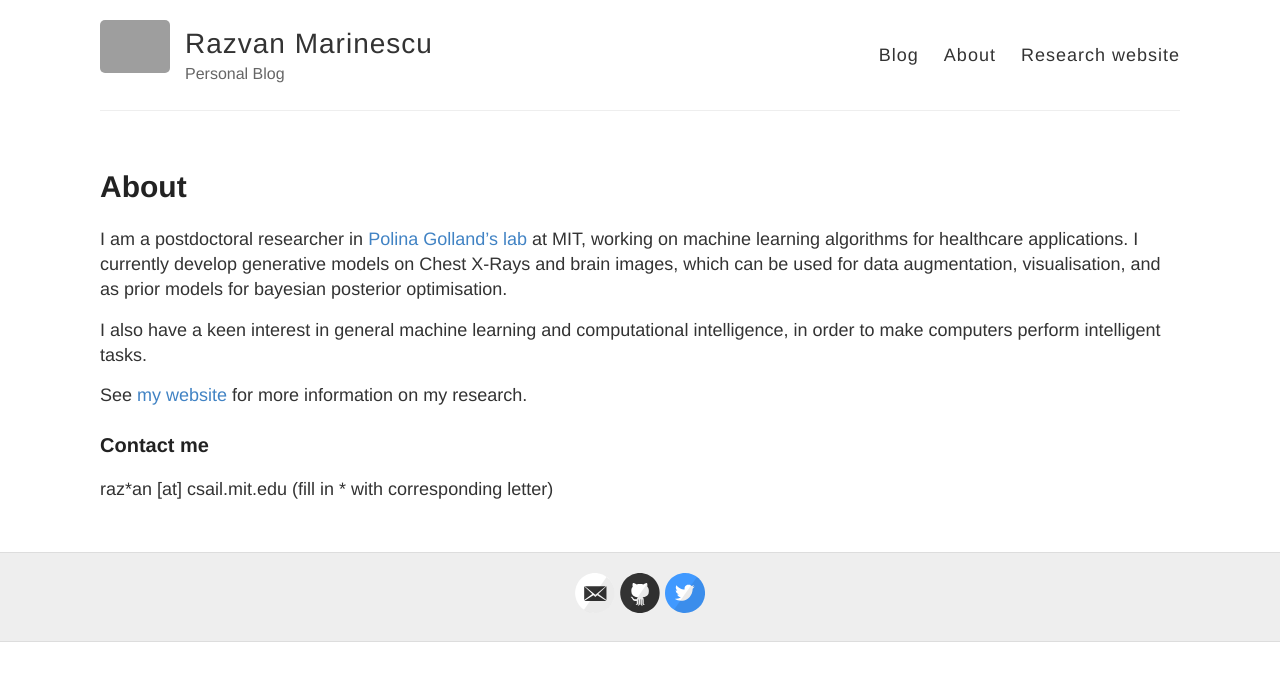
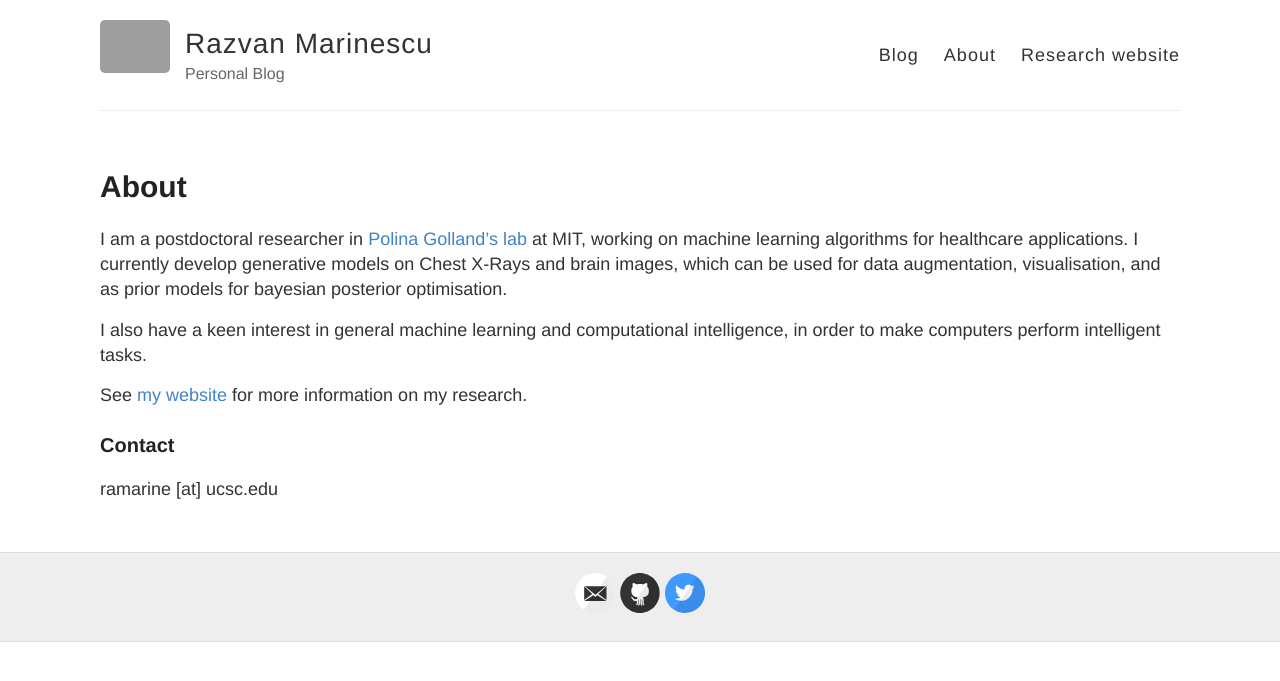
Before and after one commit to razvanmarinescu/razvanmarinescu.github.io, a Jekyll site: the page built from about.md, in a window 1280 px wide. Shown: the top 681 px of the page. Built offline with Jekyll 4.4.1, drawn with Linux system fonts in a browser that asks for light colours; grey boxes are pictures that could not be loaded.

Commit message:
updated website

```diff
--- a/about.md
+++ b/about.md
@@ -8,9 +8,9 @@ I am a postdoctoral researcher in [Polina Golland's lab](https://people.csail.mi
 
 I also have a keen interest in general machine learning and computational intelligence, in order to make computers perform intelligent tasks.
 
-See [my website](https://people.csail.mit.edu/razvan/) for more information on my research.
+See [my website](https://razvanmarinescu.com) for more information on my research.
 
 
-### Contact me
+### Contact
 
-raz\*an [at] csail.mit.edu (fill in \* with corresponding letter)
+ramarine [at] ucsc.edu
```
